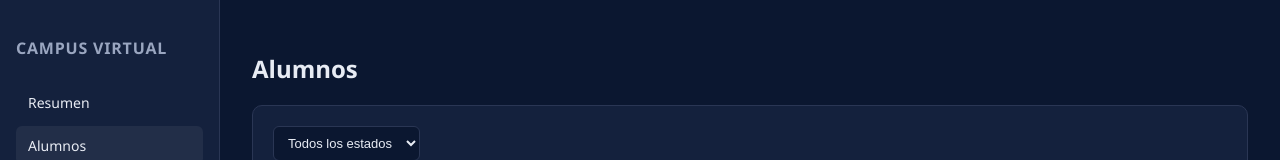
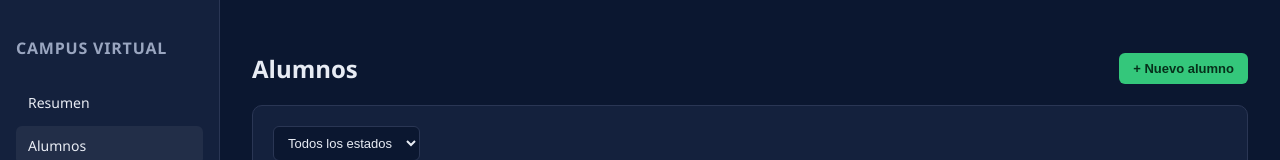
Before and after one commit to albertrosales/panel-admin-escolar, a React (Vite) app in the folder frontend/: page /alumnos in a window 1280 px wide. Shown: the top 160 px of the page. Built offline with nearby package versions, Linux system fonts and the light colour scheme; no server answers.

Commit message:
Add button for new student in Alumnos page

```diff
--- a/frontend/src/pages/Alumnos.jsx
+++ b/frontend/src/pages/Alumnos.jsx
@@ -18,7 +18,10 @@ export default function Alumnos() {
 
   return (
     <div>
-      <h2>Alumnos</h2>
+      <div style={{ display: 'flex', justifyContent: 'space-between', alignItems: 'center' }}>
+        <h2>Alumnos</h2>
+        <Link to="/alumnos/nuevo"><button>+ Nuevo alumno</button></Link>
+      </div>
       <div className="card">
         <div style={{ marginBottom: 12 }}>
           <select value={filtro} onChange={(e) => setFiltro(e.target.value)}>
```
